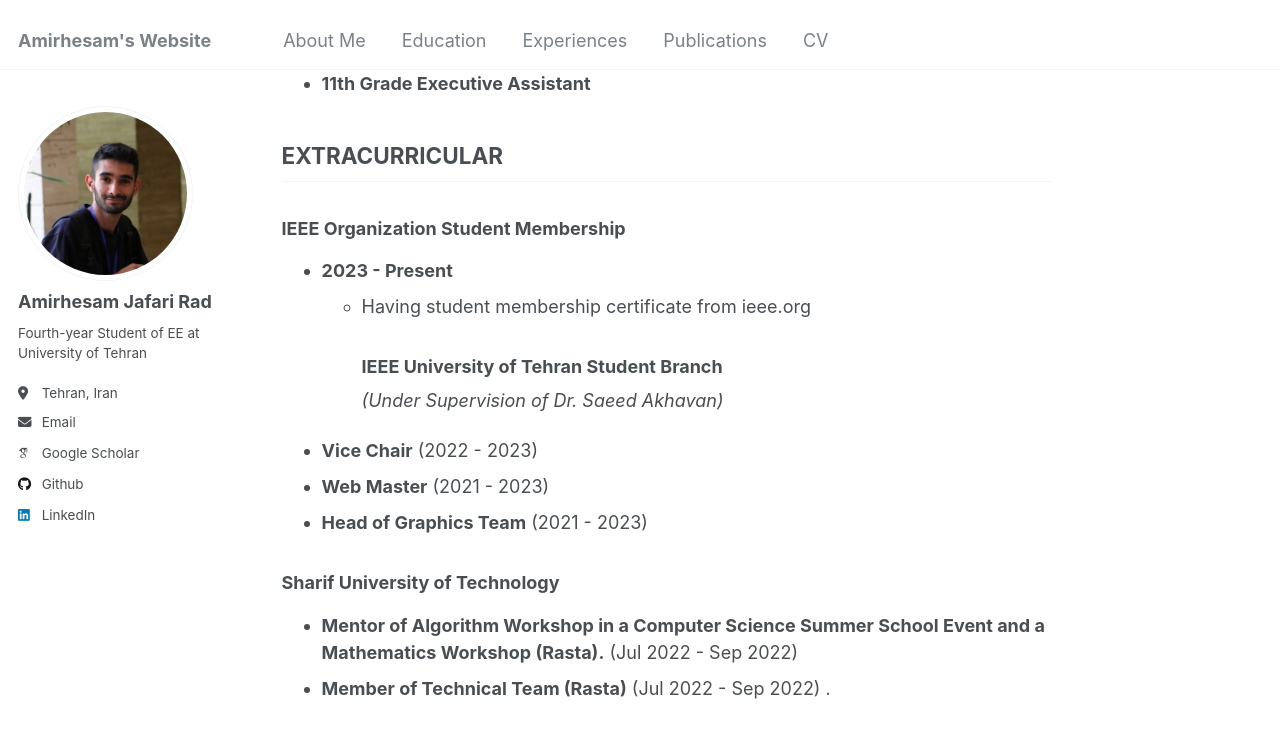
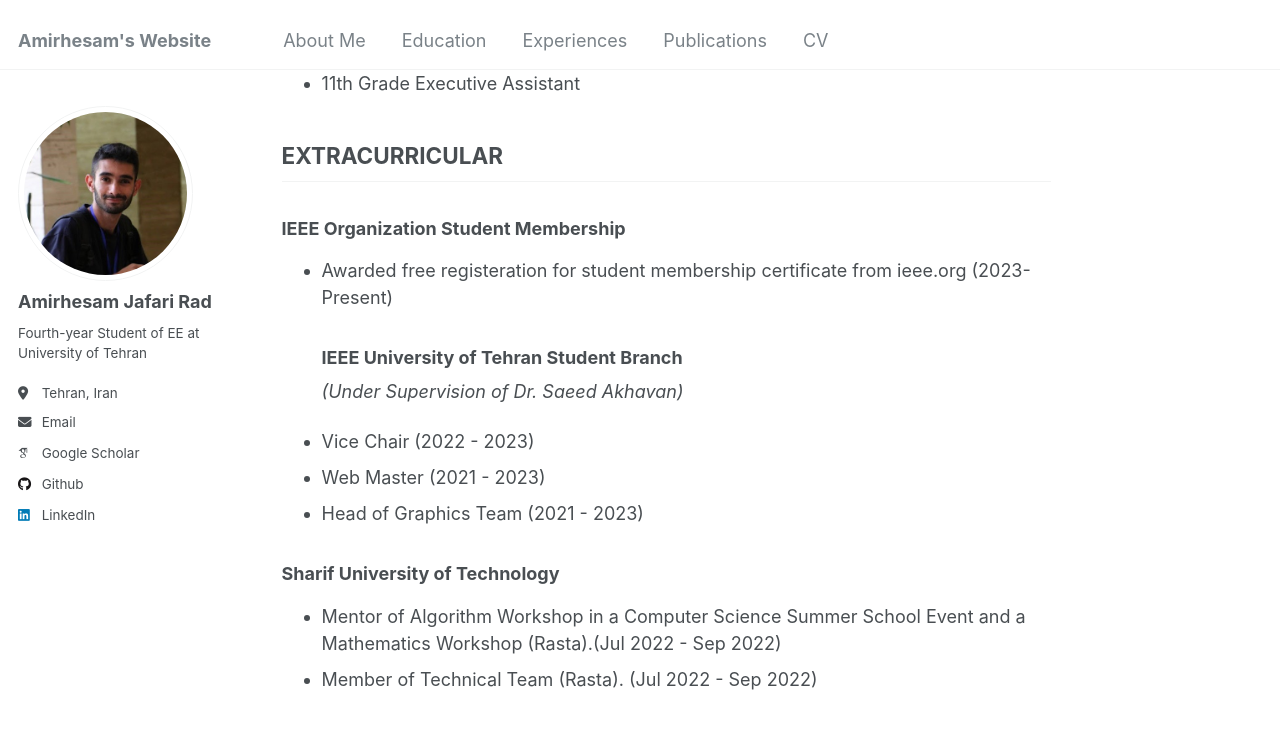
Before and after one commit to amirhjrad/amirhjrad.github.io, a Jekyll site: the page built from _pages/experiences.md, in a window 1280 px wide and 900 px high, scrolled down 908 px. Shown: the top 738 px of the window. Built offline with Jekyll 4.4.1, drawn with Linux system fonts in a browser that asks for light colours; some web fonts are replaced.

Commit message:
modified:   _pages/experiences.md

```diff
--- a/_pages/experiences.md
+++ b/_pages/experiences.md
@@ -23,23 +23,22 @@
 - **Introduction to Electrical Engineering** (Feb 2023 - Jul 2023) | Prof. Mohammad Hamed Samimi
 - **Introduction to Computing Systems and Programming** (Sep 2022 - Feb 2023) | Prof. Hadi Moradi
 ### Mofid Highschool:
-- **10th Grade Physics Teacher Assistant**
-- **11th Grade Physics Teacher Assistant**
-- **Physics Laboratory Teacher Assistant**
-- **11th Grade Executive Assistant**
+- 10th Grade Physics Teacher Assistant
+- 11th Grade Physics Teacher Assistant
+- Physics Laboratory Teacher Assistant
+- 11th Grade Executive Assistant
 
 
 ## **EXTRACURRICULAR**
 
 ### IEEE Organization Student Membership
-- **2023 - Present**
-  - Having student membership certificate from ieee.org
+  - Awarded free registeration for student membership certificate from ieee.org (2023-Present)
 ### IEEE University of Tehran Student Branch
 *(Under Supervision of Dr. Saeed Akhavan)*
-- **Vice Chair** (2022 - 2023)
-- **Web Master** (2021 - 2023)
-- **Head of Graphics Team** (2021 - 2023)
+- Vice Chair (2022 - 2023)
+- Web Master (2021 - 2023)
+- Head of Graphics Team (2021 - 2023)
 
 ### Sharif University of Technology
-- **Mentor of Algorithm Workshop in a Computer Science Summer School Event and a Mathematics Workshop (Rasta).** (Jul 2022 - Sep 2022)
-- **Member of Technical Team (Rasta)** (Jul 2022 - Sep 2022)  .
+- Mentor of Algorithm Workshop in a Computer Science Summer School Event and a Mathematics Workshop (Rasta).(Jul 2022 - Sep 2022)
+- Member of Technical Team (Rasta). (Jul 2022 - Sep 2022)
```
